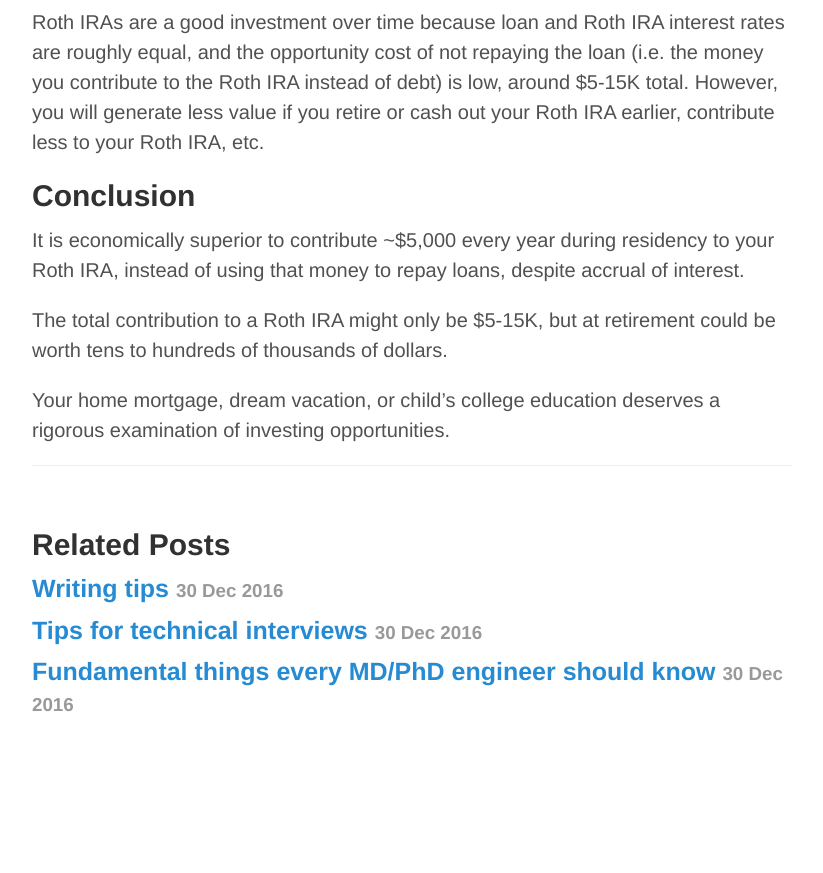
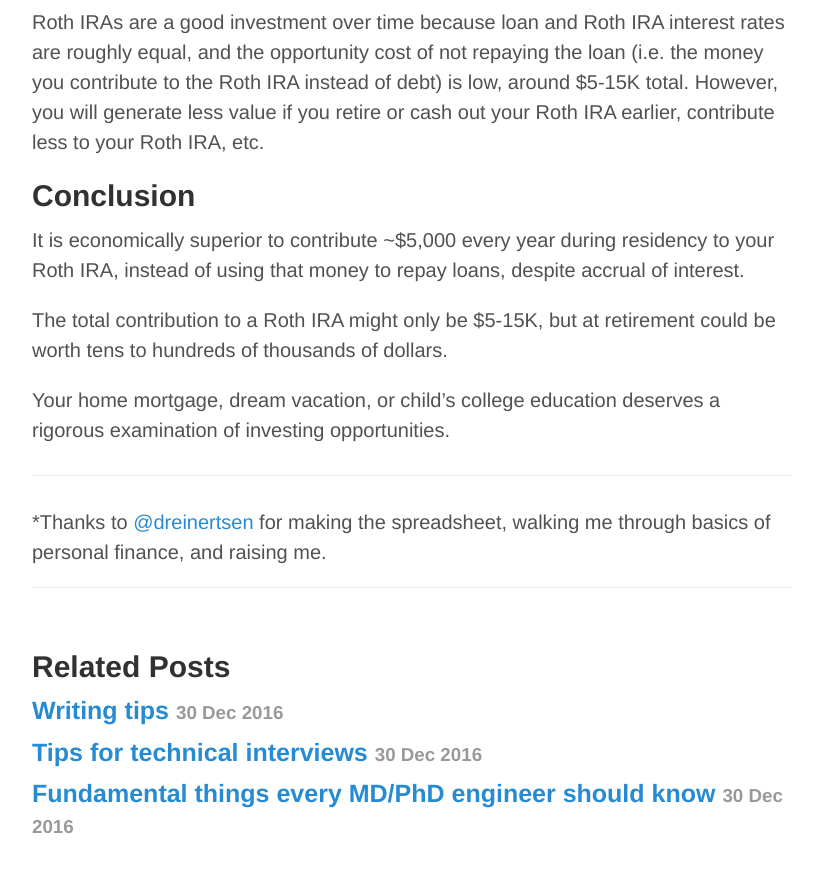
Before and after one commit to erikr/erikr.github.io, a Jekyll site: the page built from _posts/2016-01-08-roth.md, in a window 1280 px wide and 900 px high, scrolled down 2492 px. Shown: the top 873 px of the window, without its empty margins (228-1051 px from the left). Built offline with Jekyll 4.4.1, drawn with Linux system fonts in a browser that asks for light colours; nearby versions of some CDN libraries; before the commit the page ends 3270 px from its top, so only the background shows below that.

Commit message:
revised post

```diff
--- a/_posts/2016-01-08-roth.md
+++ b/_posts/2016-01-08-roth.md
@@ -57,3 +57,7 @@ It is economically superior to contribute ~$5,000 every year during residency to
 The total contribution to a Roth IRA might only be $5-15K, but at retirement could be worth tens to hundreds of thousands of dollars.
 
 Your home mortgage, dream vacation, or child's college education deserves a rigorous examination of investing opportunities.
+
+---
+
+*Thanks to [@dreinertsen](https://twitter.com/DReinertsen) for making the spreadsheet, walking me through basics of personal finance, and raising me.
```
